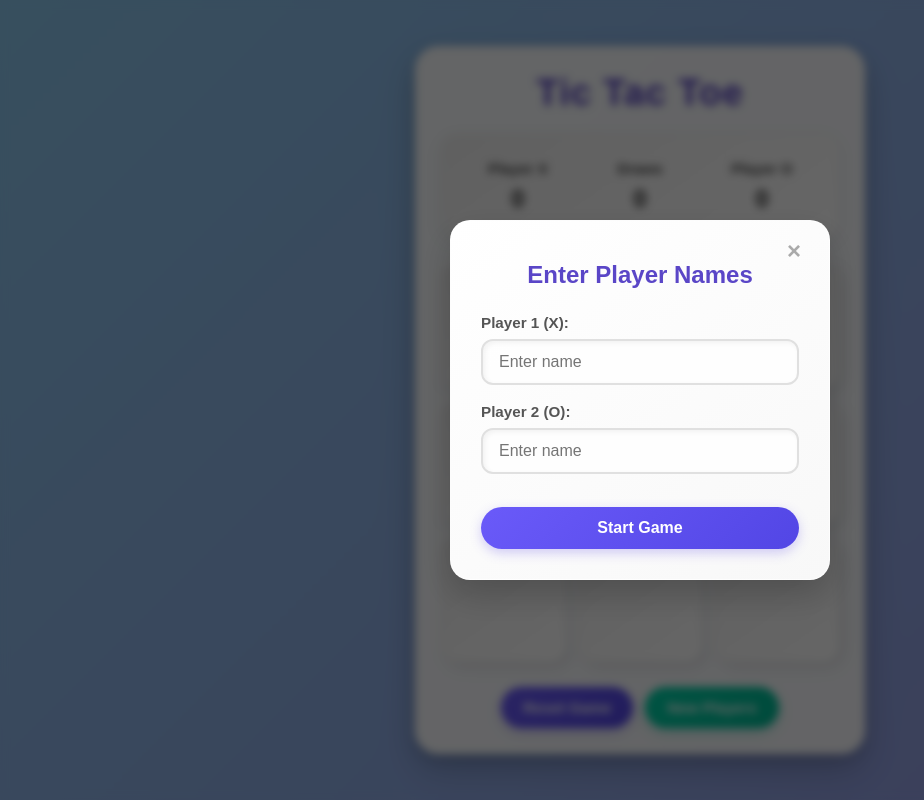
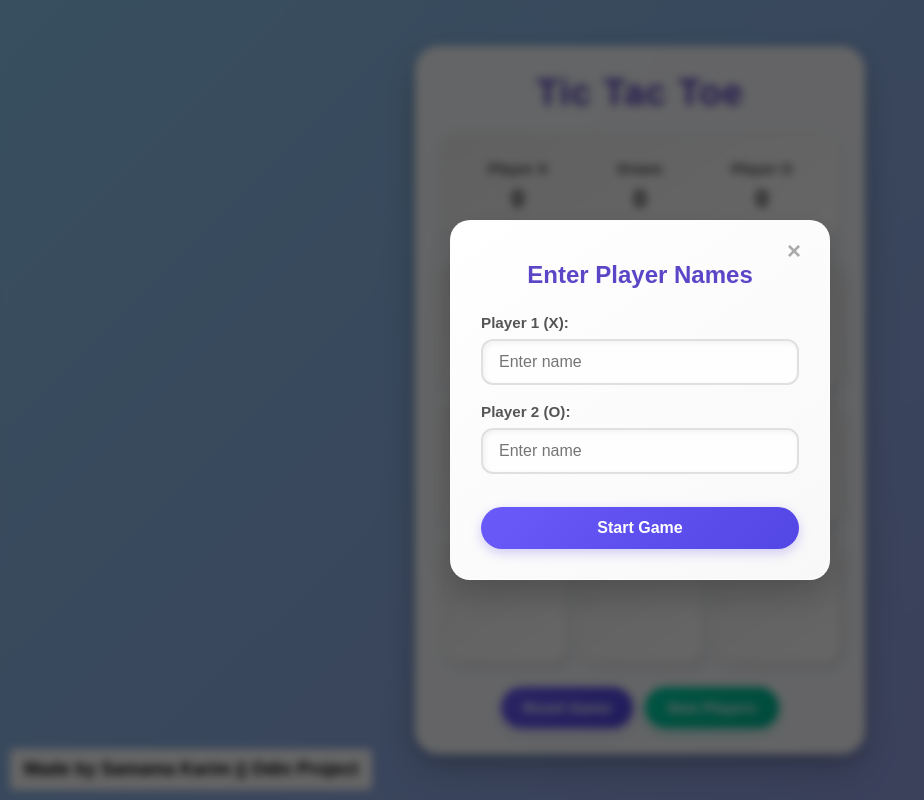
Before and after one commit to SamamaKarim092/Project-Tic-Tac-Toe, a plain HTML site: page index.html in a window 1280 px wide. Shown: the whole page, without its empty margins (0-924 px from the left). Drawn offline with Linux system fonts and the light colour scheme.

Commit message:
Added the credits section

```diff
--- a/index.html
+++ b/index.html
@@ -57,6 +57,7 @@
     <!-- Toast notification -->
     <div class="toast" id="toast"></div>
 
+    <span class="creatids">Made by Samama Karim || Odin Project</span>
 
     <script src="script.js" type="module"></script>
 </body>
--- a/style.css
+++ b/style.css
@@ -392,3 +392,15 @@ h1 {
 .modal h2 {
     margin-top: 10px;
 }
+
+.creatids{
+    background-color: white;
+    color: black;
+    position: fixed;
+    bottom: 10px;
+    left: 10px;
+    font-size: 18px;
+    padding: 10px 14px;
+    border-radius: 5px;
+    font-weight: 600;
+}
```
